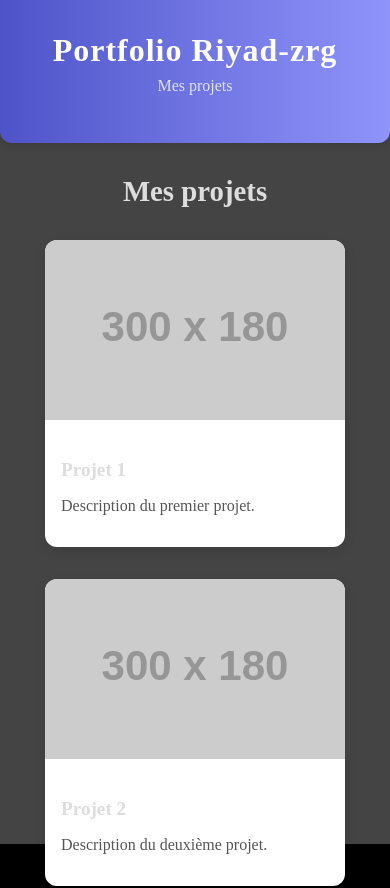
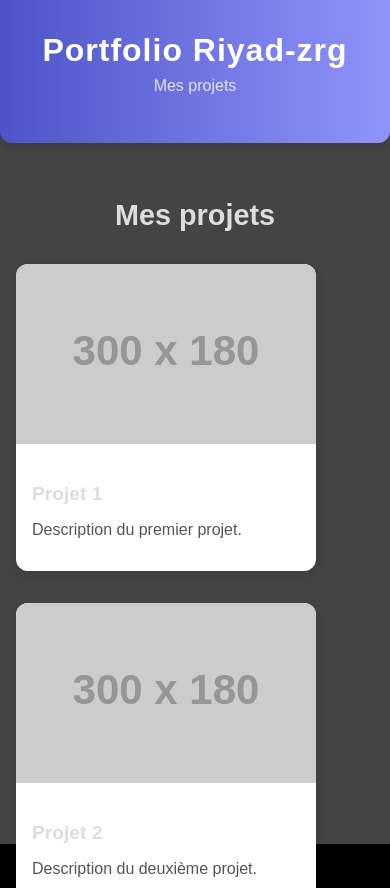
Before and after one commit to Riyad-zrg/portfolio, a React (Vite) app: page / in a window 390 px wide. Shown: the top 888 px of the page. Built offline with nearby package versions, Linux system fonts and the light colour scheme.

Commit message:
Made the website responsive.

```diff
--- a/src/App.jsx
+++ b/src/App.jsx
@@ -19,32 +19,33 @@ function App() {
       <Header />
       <main
         style={{
-          display: "flex",
-          justifyContent: "center",
-          alignItems: "flex-start",
-          flexWrap: "wrap",
-          gap: "2rem",
-          padding: "2rem",
           flexGrow: 1,
-        }}
-      >
-        <div
-          className="Projects"
-          style={{
           display: "flex",
           flexDirection: "column",
           alignItems: "center",
-            gap: "2rem",
+          padding: "2rem 0",
         }}
       >
-          <h2 style={{ margin: 0, fontSize: "1.8rem" }}>Mes projets</h2>
+        <h2
+          style={{
+            textAlign: "center",
+            fontSize: "1.8rem",
+            marginBottom: "2rem",
+          }}
+        >
+          Mes projets
+        </h2>
         <div
           className="cards"
           style={{
             display: "flex",
-              justifyContent: "center",
+            justifyContent: "flex-start",
             flexWrap: "wrap",
             gap: "2rem",
+            width: "100%",
+            maxWidth: "1200px",
+            padding: "0 1rem",
+            boxSizing: "border-box",
           }}
         >
           <ProjectCard
@@ -63,7 +64,6 @@ function App() {
             description="Description du troisième projet."
           />
         </div>
-        </div>
       </main>
       <Footer />
     </div>
--- a/src/components/Footer.jsx
+++ b/src/components/Footer.jsx
@@ -1,6 +1,5 @@
-import React from "react";
 /**
- *Footer of the portfolio.
+ *
  */
 function Footer() {
   return (
--- a/src/components/Header.jsx
+++ b/src/components/Header.jsx
@@ -1,6 +1,5 @@
-import React from "react";
 /**
- *Header of the portfolio.
+ *
  */
 function Header() {
   return (
--- a/src/components/ProjectCard.jsx
+++ b/src/components/ProjectCard.jsx
@@ -9,7 +9,9 @@ function ProjectCard({ image, title, description }) {
   return (
     <div
       style={{
-        width: "300px",
+        flex: "1 1 280px",
+        maxWidth: "300px",
+        minWidth: "250px",
         borderRadius: "12px",
         overflow: "hidden",
         boxShadow: "0 4px 12px rgba(0,0,0,0.1)",
--- a/src/index.css
+++ b/src/index.css
@@ -6,17 +6,22 @@ body,
   margin: 0;
   padding: 0;
   display: flex;
+  flex-direction: column;
   background-color: #000;
   color: #ddd;
+  box-sizing: border-box;
+  font-family: Arial, sans-serif;
 }
 
 .app {
   display: flex;
   flex-direction: column;
-  width: 1000px;
-  max-width: 1000px;
+  width: 100%;
+  max-width: 100%;
   margin: 0 auto;
   background-color: #444;
+  min-height: 100vh;
+  box-sizing: border-box;
 }
 
 .app__header {
@@ -30,105 +35,41 @@ body,
   flex: 1;
   background-color: #222;
   border-radius: 3px;
-  margin: 0 3px;
   padding: .5em;
   overflow-y: auto;
+  display: flex;
+  flex-direction: column;
+  align-items: center;
 }
 
 .app__footer {
   text-align: center;
+  padding: 1rem 0;
+  background: linear-gradient(90deg, #8f94fb, #4e54c8);
+  color: white;
+  border-top-left-radius: 12px;
+  border-top-right-radius: 12px;
 }
 
 .header__title {
   color: #6b8cd9;
   font-weight: bold;
   margin: 0;
+  font-size: 2rem;
 }
 
-.card {
+.cards {
   display: flex;
-  flex-direction: column;
-  border-radius: 3px;
-  border: 3px solid #444;
-  text-align: justify;
-  align-self: start;
-  background-color: transparent;
-  color: #ddd;
-  font-family: inherit;
-  font-size: 1em;
+  flex-wrap: wrap;
+  justify-content: flex-start;
+  gap: 2rem;
+  width: 100%;
+  padding: 0 1rem;
+  box-sizing: border-box;
 }
 
-.card+.card {
-  margin-top: .5em;
-}
-
-.card__header.header__title {
-  padding: .5em;
-  align-self: normal;
-}
-
-.card__main {
-  flex: 1;
-  background-color: #222;
-  padding: .5em;
-  text-align: justify;
-}
-
-.btn {
-  border-radius: 3px;
-  border: 3px solid #666;
-  background-color: #444;
-  color: #6b8cd9;
-  font-size: 1.5em;
-  font-family: inherit;
-  padding: .5em;
-  width: 100%;
-  cursor: pointer;
-  display: flex;
-  justify-content: center;
-  align-items: center;
-  gap: .5em;
-  padding: .5em;
-}
-
-.btn:hover {
-  border: 3px solid #444;
-  background-color: #333;
-}
-
-.cfg {
-  display: flex;
-  align-items: center;
-  flex-direction: column;
-  justify-content: center;
-}
-
-.label {
-  min-width: 270px;
-}
-
-@media (min-width: 500px) {
-  .cfg {
-    flex-direction: row;
+@media (max-width: 600px) {
+  .cards {
+    justify-content: center;
   }
 }
-
-.btns {
-  display: grid;
-  column-gap: .5em;
-;
-  row-gap: .5em;
-;
-}
-
-@media (min-width: 400px) {
-  .btns {
-    grid-template-columns: 1fr 1fr;
-  }
-}
-
-@media (min-width: 700px) {
-  .btns {
-    grid-template-columns: 1fr 1fr 1fr;
-  }
-}
```
Lines whose indentation alone changed are shown as unchanged.
